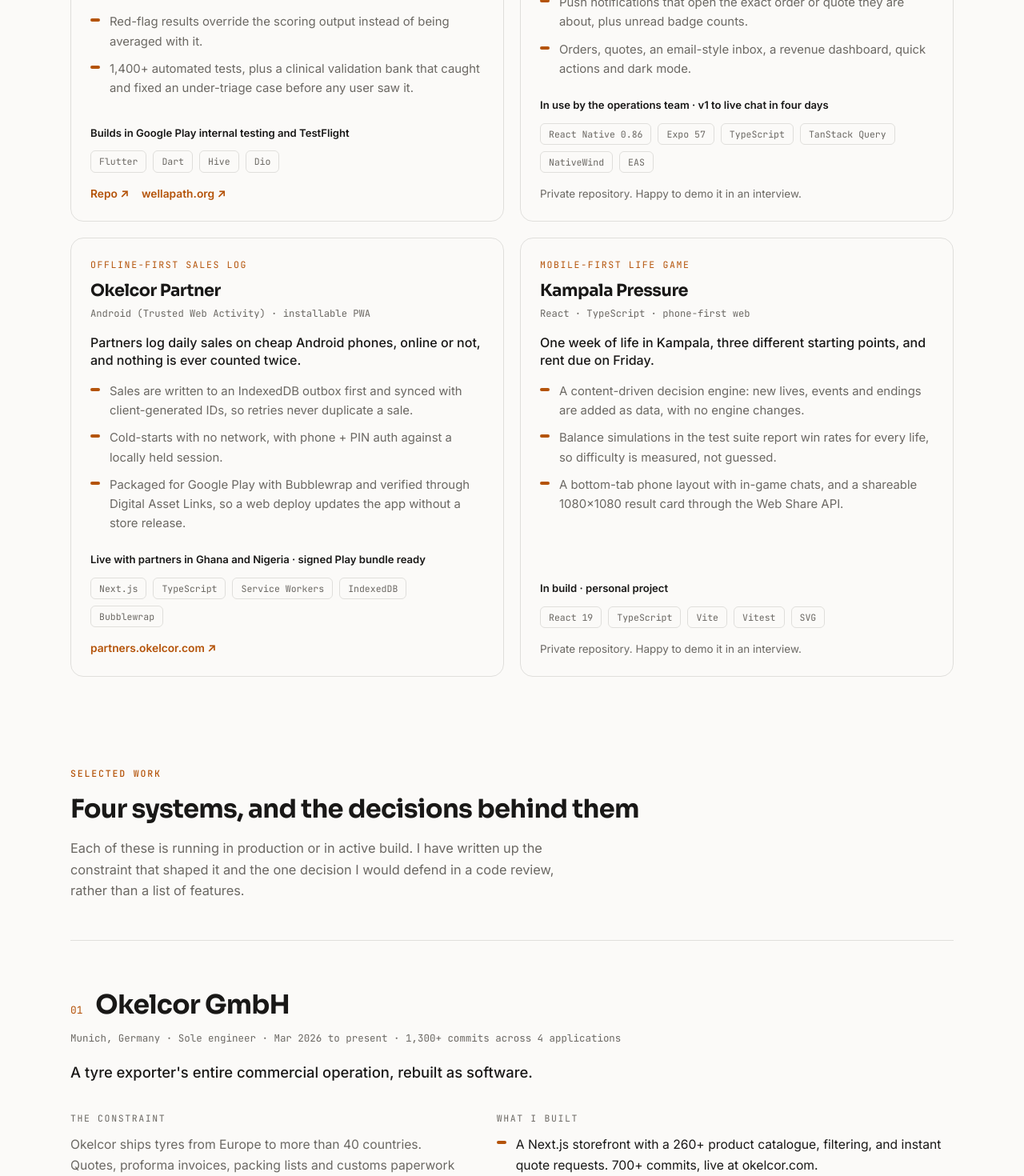
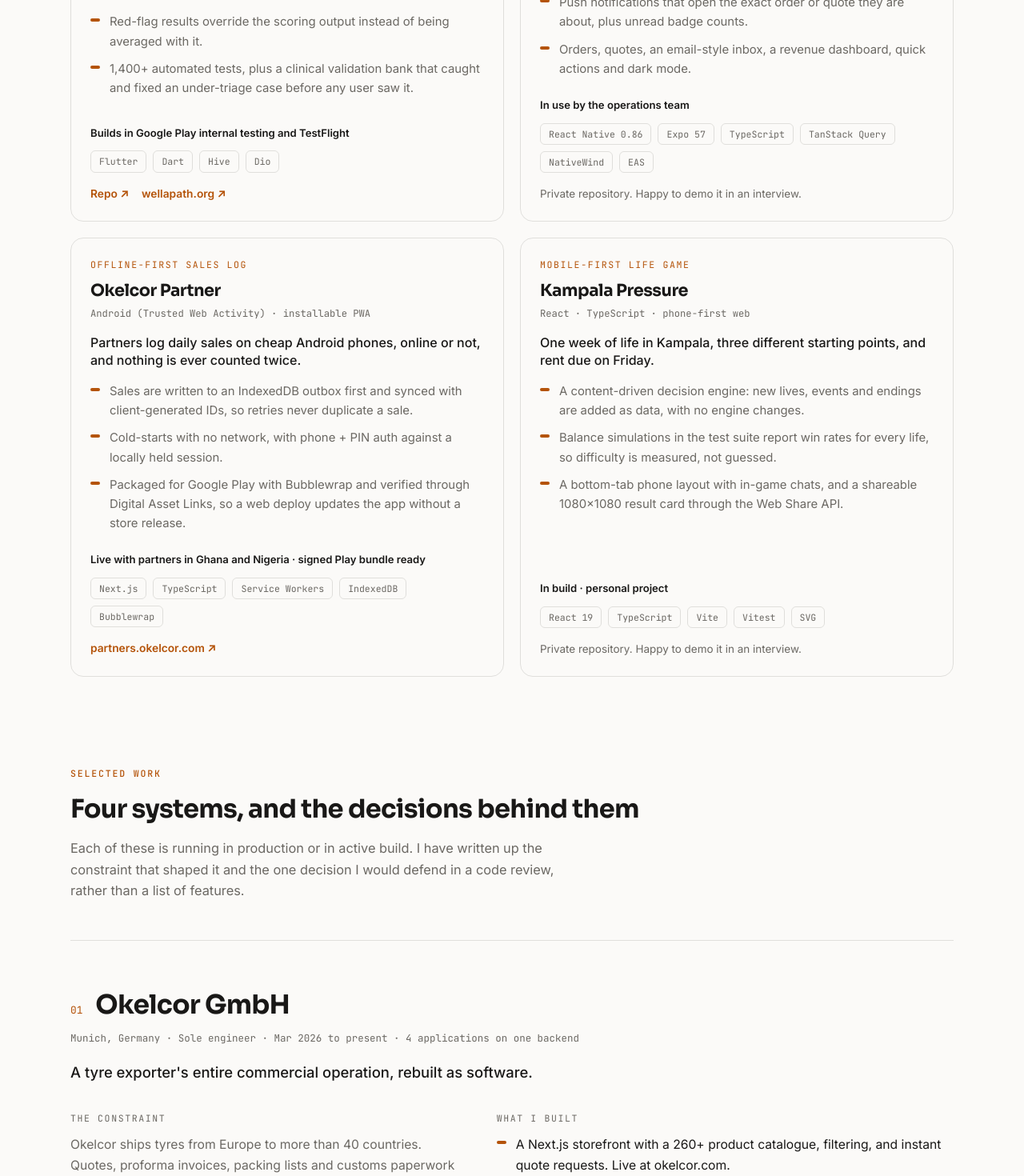
Before and after one commit to johnseyi/johnseyi.github.io, a React (Vite) app: page / in a window 1280 px wide. Shown: the part 1520-2990 px from the top of the page at 80% size. Built offline with nearby package versions, Linux system fonts and the light colour scheme.

Commit message:
Drop commit counts and build durations from project copy
Co-Authored-By: Claude Opus 5.5 <noreply@anthropic.com>

```diff
--- a/src/data/work.ts
+++ b/src/data/work.ts
@@ -24,12 +24,12 @@ export const caseStudies: CaseStudy[] = [
     place: "Munich, Germany",
     role: "Sole engineer",
     period: "Mar 2026 to present",
-    scale: "1,300+ commits across 4 applications",
+    scale: "4 applications on one backend",
     tagline: "A tyre exporter's entire commercial operation, rebuilt as software.",
     constraint:
       "Okelcor ships tyres from Europe to more than 40 countries. Quotes, proforma invoices, packing lists and customs paperwork were moving by email and spreadsheet, and every order needed a human to assemble the document pack by hand.",
     built: [
-      "A Next.js storefront with a 260+ product catalogue, filtering, and instant quote requests. 700+ commits, live at okelcor.com.",
+      "A Next.js storefront with a 260+ product catalogue, filtering, and instant quote requests. Live at okelcor.com.",
       "A Laravel 13 API behind it: 178 migrations, ~75 admin controllers, Stripe and Adyen payments, Google 2FA, Pusher realtime, and a partner portal.",
       "Automated trade documents (proforma and commercial invoices, packing lists) generated as PDFs, plus VAT handling and EU export declarations.",
       "Customer-facing order tracking that exposes payment milestones and container movement, so buyers stop emailing to ask where their freight is.",
@@ -68,7 +68,7 @@ export const caseStudies: CaseStudy[] = [
     client: "Okelcor Partner",
     place: "Ghana · Nigeria · UAE",
     role: "Sole engineer",
-    period: "Aug 2026 · shipped in 5 days",
+    period: "Aug 2026 to present",
     scale: "In production at partners.okelcor.com",
     tagline: "Replacing paper sales books for partners on unreliable mobile data.",
     constraint:
@@ -95,7 +95,7 @@ export const caseStudies: CaseStudy[] = [
     id: "cinemax",
     client: "Century Cinemax",
     place: "Kampala, Uganda",
-    role: "Engineer, 2-person team · 74% of commits",
+    role: "Engineer, 2-person team",
     period: "Jul 2026 to present",
     scale: "Multi-tenant platform, 17 bounded modules",
     tagline: "A cinema operating platform that keeps selling when the branch loses internet.",
@@ -184,7 +184,7 @@ export const apps: App[] = [
     name: "Okelcor Ops",
     kind: "Operations companion app",
     platform: "React Native · Expo · Android & iOS",
-    status: "In use by the operations team · v1 to live chat in four days",
+    status: "In use by the operations team",
     tagline: "The tyre exporter's back office in the team's pocket: orders, quotes, customers and security.",
     features: [
       "Sign-in with 2FA and recovery codes, a biometric app lock, and tokens held in the device's secure store.",
@@ -277,7 +277,7 @@ export const alsoShipped: Shipped[] = [
     year: "2026",
     name: "Uganda Health Information Exchange",
     what:
-      "Bank of Uganda BoU@60 hackathon build, solo in three days: six role-based portals, patient consent controls, and break-glass emergency access to locked records with audit flagging.",
+      "Bank of Uganda BoU@60 hackathon build, solo: six role-based portals, patient consent controls, and break-glass emergency access to locked records with audit flagging.",
     stack: "Next.js · TypeScript",
     live: "https://cool-smakager-893ca4.netlify.app/moh",
     repo: "https://github.com/Uganda-Hie/uganda-hie",
@@ -295,7 +295,7 @@ export const alsoShipped: Shipped[] = [
     year: "2026",
     name: "Chicken Tonight",
     what:
-      "Ordering platform concept for a 15-outlet Kampala restaurant group, built in a day: MTN Mobile Money flow, kitchen display system with per-ticket timers, live rider tracking.",
+      "Ordering platform concept for a 15-outlet Kampala restaurant group: MTN Mobile Money flow, kitchen display system with per-ticket timers, live rider tracking.",
     stack: "Next.js · Zustand",
     live: "https://chicken-tonight.vercel.app",
     repo: "https://github.com/centurycinemax6/chicken-tonight",
```
